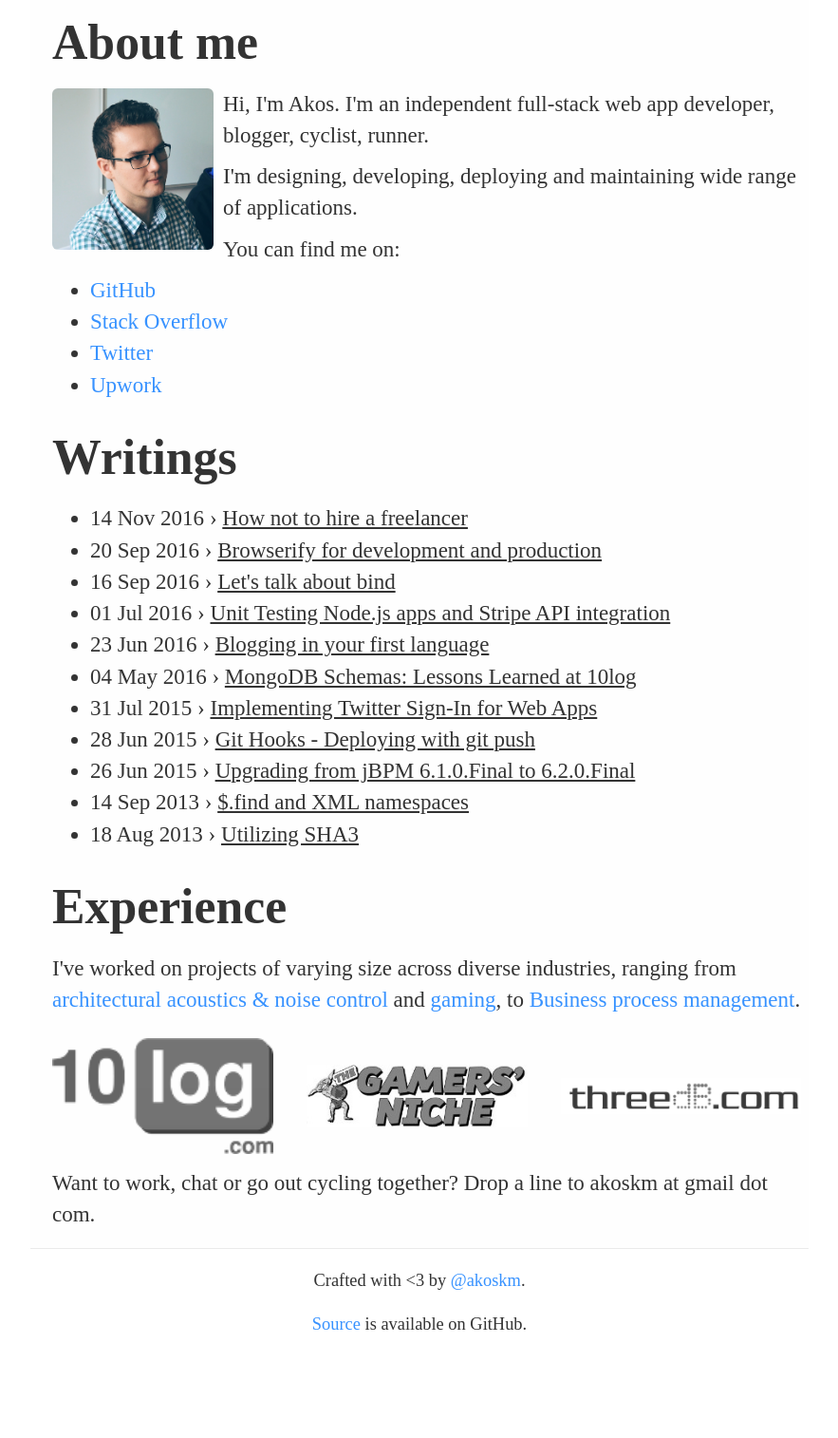
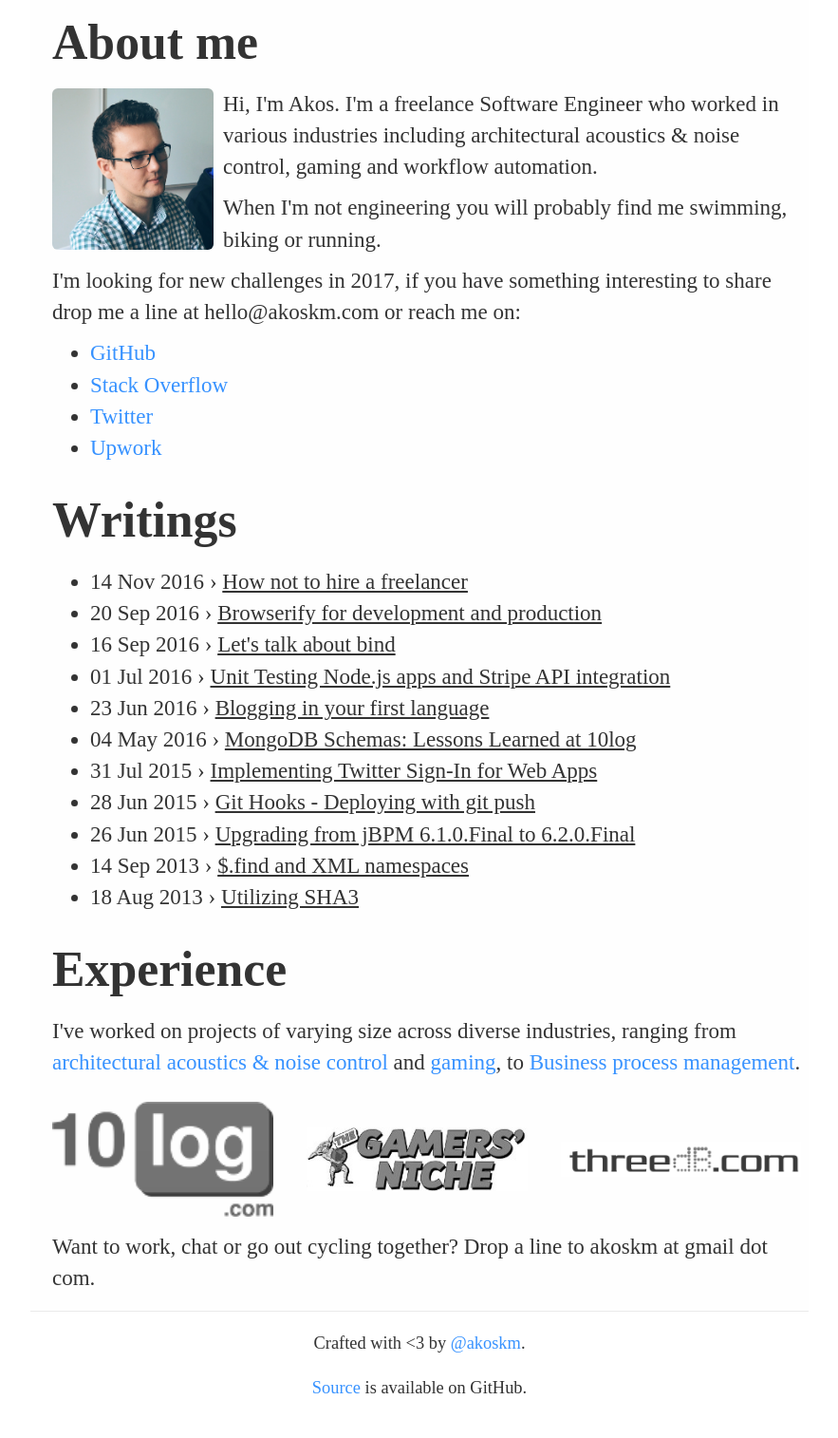
Before and after one commit to akoskm/akoskm.github.io, a Jekyll site: the page built from index.html, in a window 1280 px wide. Shown: the whole page at 95% size, without its empty margins (198-1081 px from the left). Built offline with Jekyll 4.4.1, drawn with Linux system fonts in a browser that asks for light colours; nearby versions of some CDN libraries; some web fonts are replaced; comment, search, counter and statistics services are not loaded; before the commit the page ends 1448 px from its top, so only the background shows below that.

Commit message:
updated intro text

```diff
--- a/index.html
+++ b/index.html
@@ -14,9 +14,11 @@ title: Akos Kemives
     <div class="grid">
       <div class="col-1">
         <img src="assets/img/me.png" class="me"></img>
-        <p>Hi, I'm Akos. I'm an independent full-stack web app developer, blogger, cyclist, runner.</p>
-        <p>I'm designing, developing, deploying and maintaining wide range of applications.</p>
-        <p>You can find me on:</p>
+        <p>Hi, I'm Akos. I'm a freelance Software Engineer who worked in various industries including
+          architectural acoustics &amp; noise control, gaming and workflow automation.</p>
+        <p>When I'm not engineering you will probably find me swimming, biking or running.</p>
+        <p>I'm looking for new challenges in 2017, if you have something interesting to share drop me a
+          line at hello@akoskm.com or reach me on:</p>
       </div>
     </div>
     <div class="grid">
```
